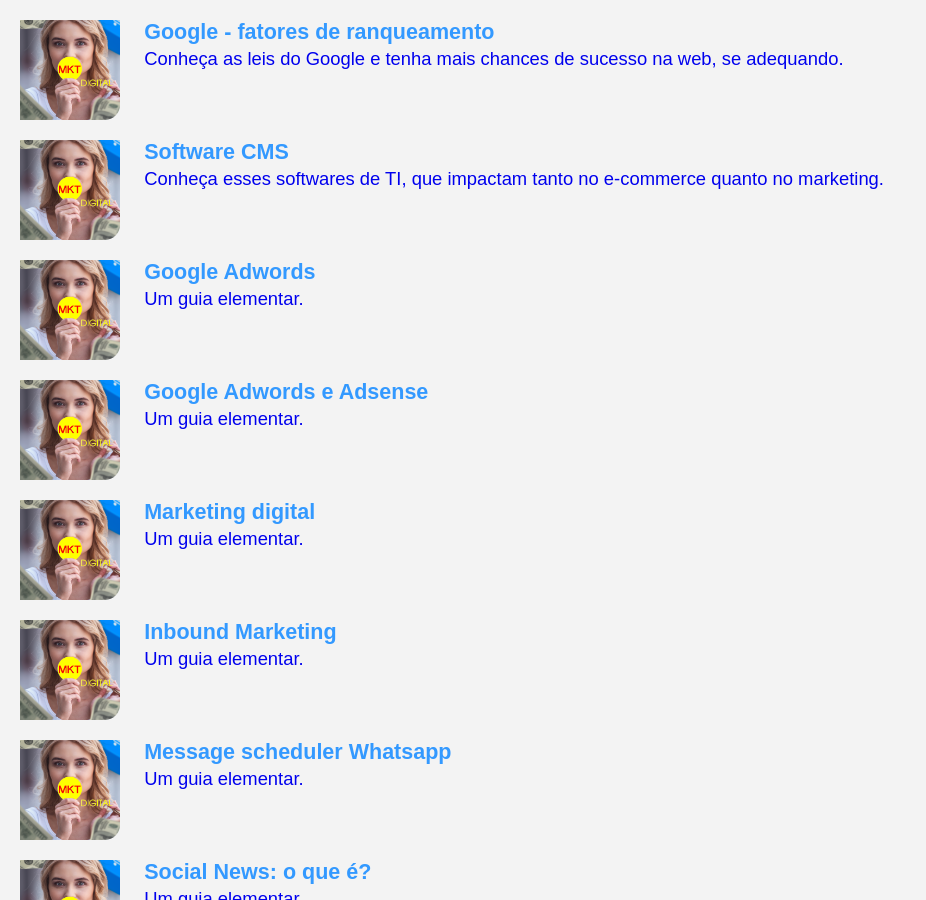
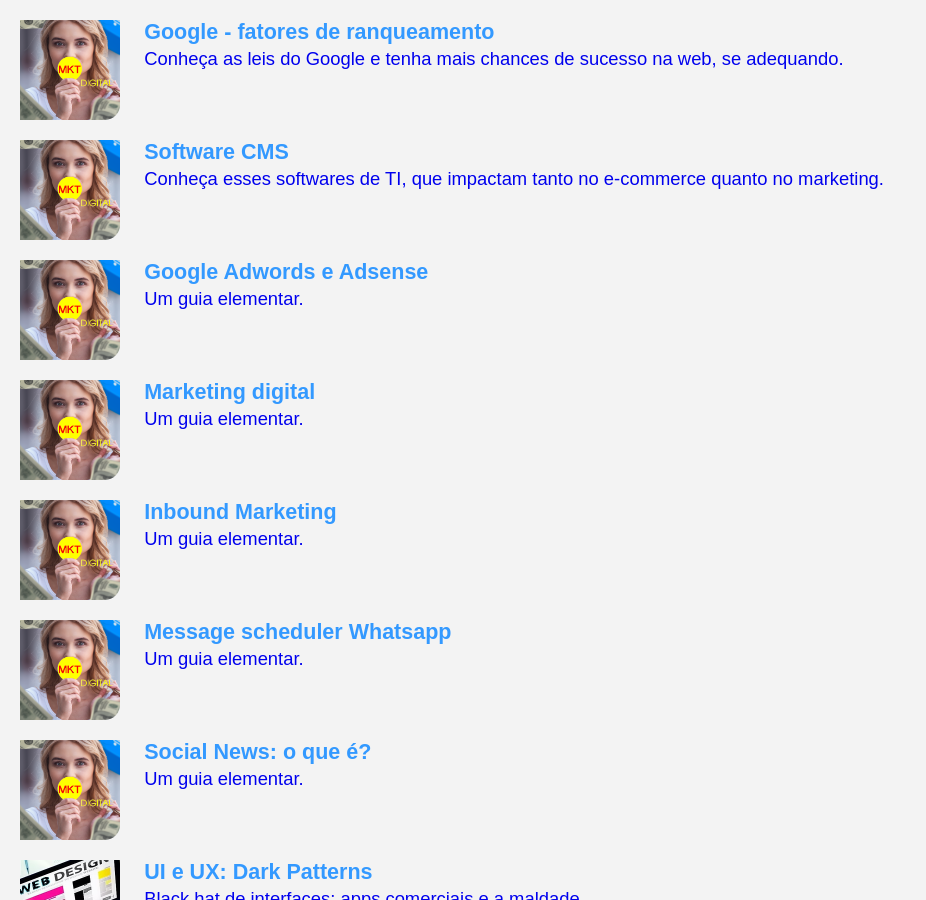
Before and after one commit to Joesynth/joesynth.github.io, a Jekyll site: the page built from smarketing.html, in a window 1280 px wide and 900 px high, scrolled down 1067 px. Shown: the whole window, without its empty margins (0-926 px from the left). Built offline with Jekyll 4.4.1, drawn with Linux system fonts in a browser that asks for light colours; some of the changed text lies outside the part shown.

Commit message:
Update smarketing.json

```diff
--- a/_data/smarketing.json
+++ b/_data/smarketing.json
@@ -52,12 +52,6 @@
     "src": "image/mkt.png",
     "h3": "Software CMS",
     "p": "Conheça esses softwares de TI, que impactam tanto no e-commerce quanto no marketing."
-  },
-  {
-    "href": "private.html",
-    "src": "image/mkt.png",
-    "h3": "Google Adwords",
-    "p": "Um guia elementar."
   },
   {
     "href": "private.html",
```
